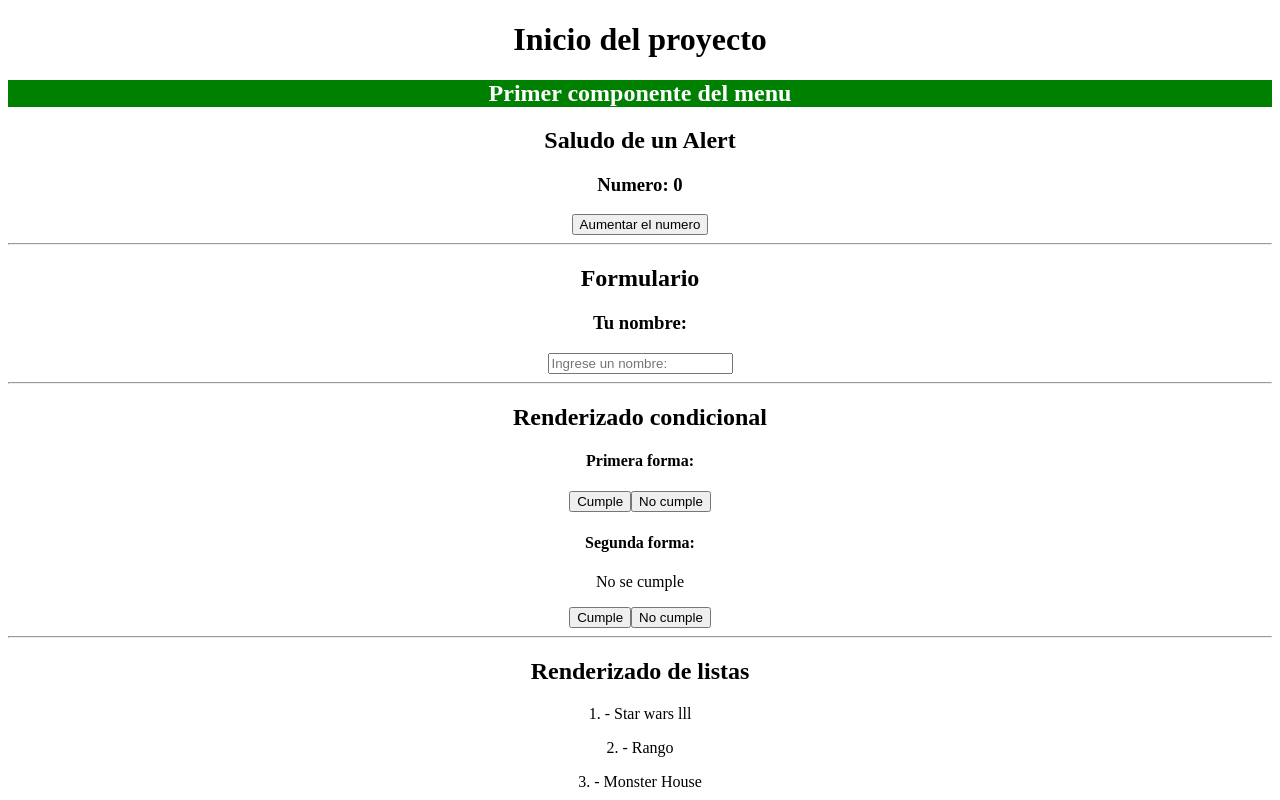
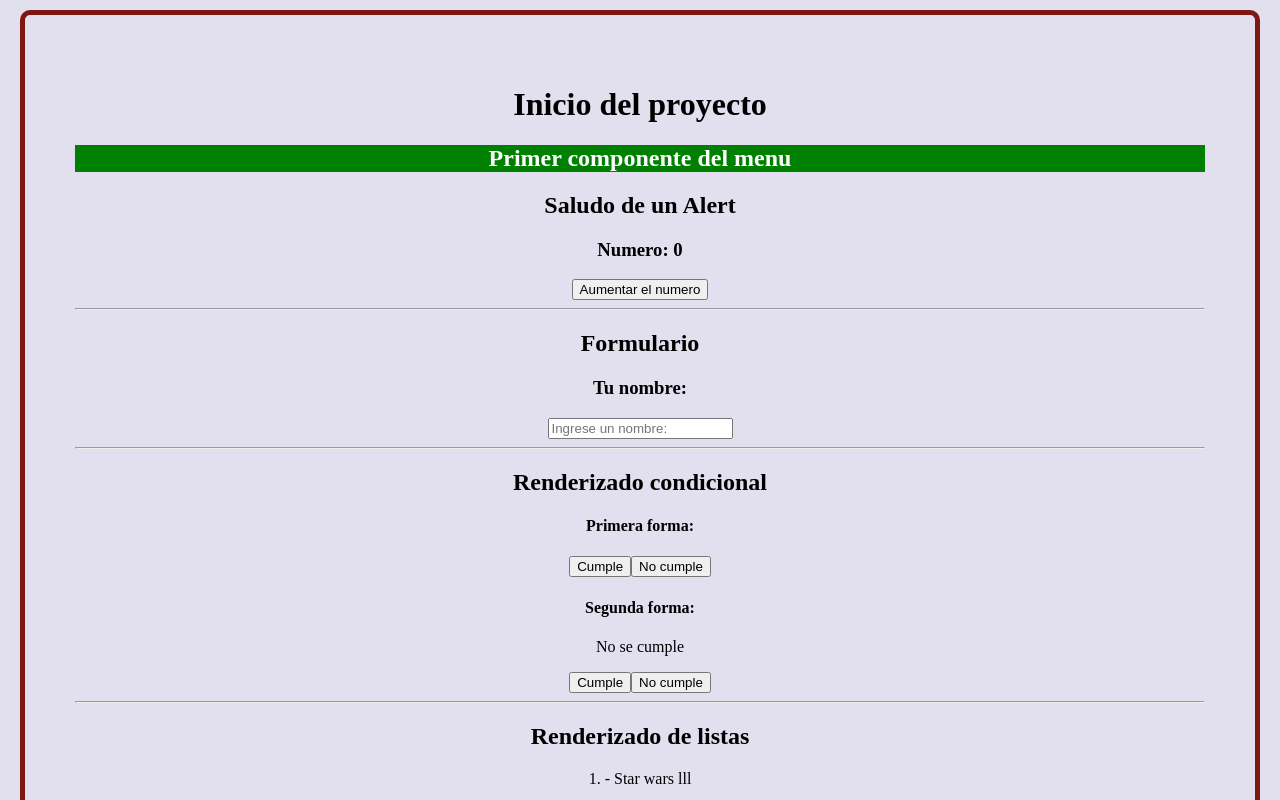
Before and after one commit to DanielGuzmanV/React-Js-Fundamentos, a React (Vite) app: page / in a window 1280 px wide. Shown: the top 800 px of the page. Built offline with nearby package versions, Linux system fonts and the light colour scheme.

Commit message:
se aplicaron nuevos estilos al main

```diff
--- a/src/index.css
+++ b/src/index.css
@@ -1,3 +1,8 @@
 body {
+  margin: 10px 20px 150px;
+  padding: 50px;
   text-align: center;
+  border-radius: 10px;
+  border: 5px solid #7e1612;
+  background-color: #e2dfef;
 }
```
